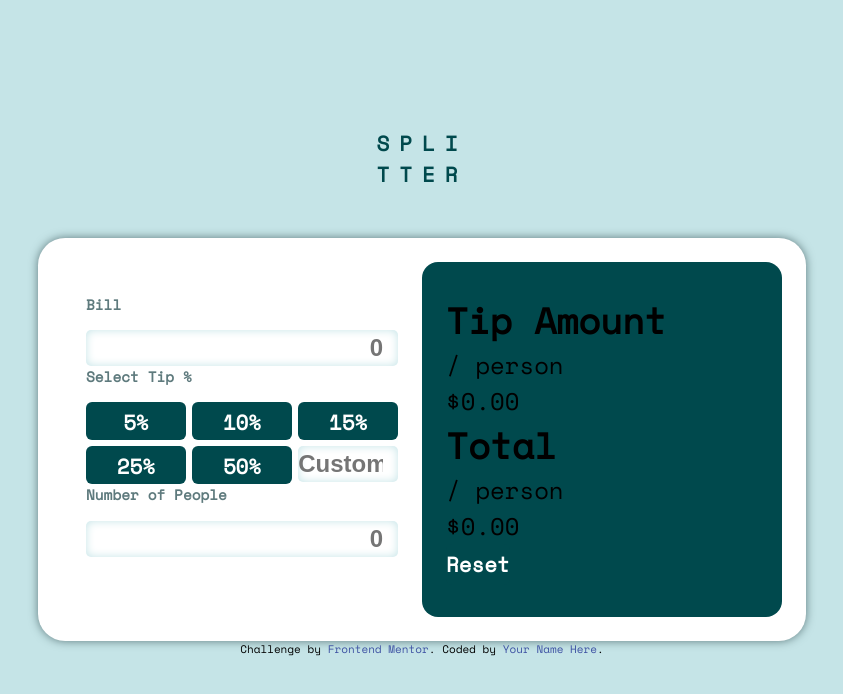
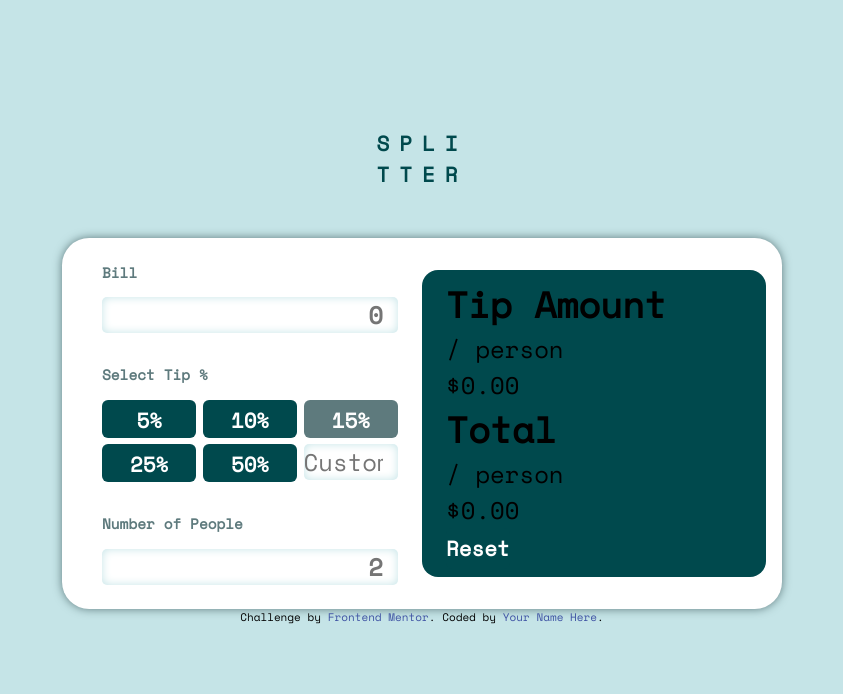
Before and after one commit to RamonAPereira/tip-calculator-app, a website: page index.html in a window 1280 px wide. Shown: the whole page, without its empty margins (218-1061 px from the left). Drawn offline with nearby package versions, Linux system fonts and the light colour scheme.

Commit message:
leftside

```diff
--- a/index.html
+++ b/index.html
@@ -17,26 +17,27 @@
   <h1 class="logo-title">Spli<span></span>tter</h1>
   <div class="main-container">
     <div class="content-container">
-      <label for="bill">
+      <label class="label" for="bill">
         <p class="content-container__input-title">Bill</p>
         <input class="content-container__input" type="number" name="bill" placeholder="0">
       </label>
-      <label for="tip">
+      <label class="label" for="tip">
         <p class="content-container__input-title">Select Tip %</p>
         <div class="button-grid">
           <button class="button">5%</button>
           <button class="button">10%</button>
-          <button class="button">15%</button>
+          <button class="button button--light">15%</button>
           <button class="button">25%</button>
           <button class="button">50%</button>
-          <input class=" content-container__input" type="number" name="custom" placeholder="Custom">
+          <input class=" content-container__input content-container__input--thin" type="number" name="custom" placeholder="Custom">
         </div>
       </label>
-      <label for="people">
+      <label class="label" for="people">
         <p class="content-container__input-title">Number of People</p>
-        <input class="content-container__input" type="number" name="people" placeholder="0">
+        <input class="content-container__input" type="number" name="people" placeholder="2">
       </label>
     </div>
+
     <div class="content-container content-container--primary">
       <div class="result">
         <div class="result-container">
@@ -53,9 +54,7 @@
             <p class="description__subtitle">/ person</p>
           </div>
           <span class="result__calc">$0.00</span>
-          </div>
-
-
+        </div>
       </div>
       <button class="button">Reset</button>
     </div>
--- a/scss/main.scss
+++ b/scss/main.scss
@@ -18,18 +18,22 @@
 .main-container {
   display: flex;
   background: $white;
-  max-width: 60%;
+  max-width: 45rem;
   margin: 0 auto;
-  padding: 1.5rem;
+  padding: 1rem;
   font-size: 1.5rem;
   border-radius: 1.7rem;
   box-shadow: 0px 0px 10px $darker-grayish-cyan;
 }
 
 .content-container {
+  display: flex;
+  flex-direction: column;
+  justify-content: space-between;
+  align-items: flex-start;
   width: 50%;
   border-radius: 1rem;
-  padding: 2rem 1.5rem;
+  padding: 0.5rem 1.5rem;
 
   &--primary {
     background: $primary-color;
@@ -41,16 +45,24 @@
     color: $darker-grayish-cyan;
     margin-bottom: 0.9rem;
   }
+  &:nth-child(2) {
+    margin: 1rem 0;
+  }
 
   &__input {
     width: 100%;
     height: 2.25rem;
+    font-family: "Space Mono", monospace;
     font-size: 1.5rem;
     font-weight: bold;
     text-align: end;
     border: none;
     border-radius: 5px;
     box-shadow: inset 0px 0px 10px $lighter-grayish-cyan;
+
+    &--thin {
+      font-weight: lighter;
+    }
 
     &:hover {
       outline: 2px dashed $lighter-grayish-cyan;
@@ -71,6 +83,10 @@
   gap: 0.4rem;
 }
 
+.label {
+  width: 100%;
+}
+
 .button {
   max-width: 6.45rem;
   background: $primary-color;
@@ -89,7 +105,12 @@
     color: $primary-color;
     transition: all 0.2s ease-in;
   }
+
+  &--light {
+    background-color: $darker-grayish-cyan;
+  }
 }
+
 .attribution {
   font-size: 11px;
   text-align: center;
```
Also changed, not shown: dist/css/main.css.
